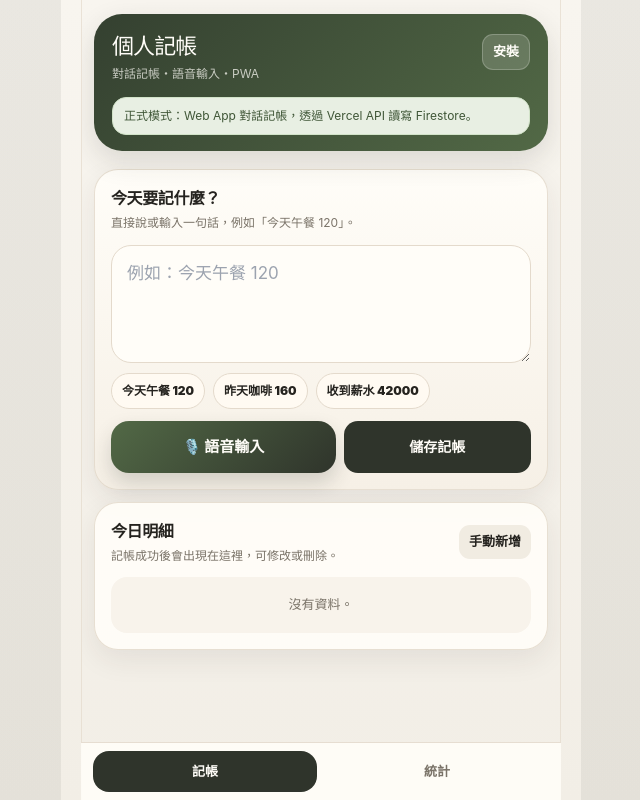
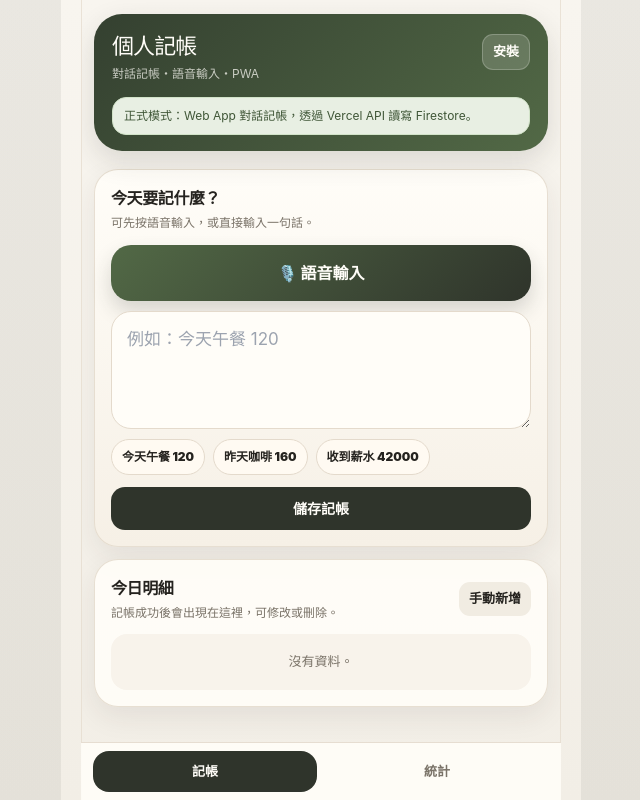
Before and after one commit to kimbridge1313-cpu/personal-expense-system, a website built with Vite: page index.html in a window 1280 px wide. Shown: the whole page, without its empty margins (319-959 px from the left). Built offline with nearby package versions, Linux system fonts and the light colour scheme; files whose address does not match are found by name.

Commit message:
refactor: place voice input before text input

```diff
--- a/index.html
+++ b/index.html
@@ -19,11 +19,11 @@
     .button{border:0;border-radius:14px;padding:11px 14px;min-height:42px;font-size:14px;font-weight:900;cursor:pointer;white-space:nowrap}.button.primary{background:var(--dark);color:#fffdf8}.button.light{background:rgba(255,253,248,.16);color:#fffdf8;border:1px solid rgba(255,253,248,.22)}.button.secondary{background:var(--surface2);color:var(--text)}.button.danger{background:var(--redSoft);color:#7d2f2a}.button.small{min-height:34px;padding:7px 10px;border-radius:11px;font-size:13px}.button:disabled{opacity:.58;cursor:not-allowed}
     .summary-strip{display:grid;grid-template-columns:repeat(3,minmax(138px,1fr));gap:10px;overflow-x:auto;padding:0 0 3px;scrollbar-width:none}.summary-strip::-webkit-scrollbar{display:none}.summary-card{border-radius:20px;padding:14px;min-height:104px;border:1px solid rgba(255,253,248,.7);box-shadow:var(--shadow)}.summary-card.income{background:linear-gradient(135deg,#f4f8ef,#deead5)}.summary-card.expense{background:linear-gradient(135deg,#fbf0e8,#f0d7ca)}.summary-card.balance{background:linear-gradient(135deg,#edf1f3,#d6e0e5)}.summary-label{font-size:12px;font-weight:900;color:rgba(37,35,31,.66)}.summary-value{margin-top:12px;font-size:22px;font-weight:950;letter-spacing:-.045em;line-height:1.05}.summary-note{margin-top:8px;font-size:11px;color:var(--muted)}
     .panel,details.query-details{background:rgba(255,253,248,.92);border:1px solid rgba(228,218,204,.86);border-radius:24px;padding:16px;box-shadow:var(--shadow);margin-top:12px}details.query-details{padding:0;overflow:hidden}details.query-details>summary{list-style:none;cursor:pointer;padding:16px;display:flex;justify-content:space-between;gap:10px;align-items:center;font-weight:950}details.query-details>summary::-webkit-details-marker{display:none}.query-body{padding:0 16px 16px}.section-head{display:flex;justify-content:space-between;gap:10px;align-items:center;margin-bottom:12px}.section-title{margin:0;font-size:16px;font-weight:950;letter-spacing:-.025em}.section-subtitle{margin:4px 0 0;font-size:12px;color:var(--muted);line-height:1.55}
-    .chat-panel{background:linear-gradient(180deg,#fffdf8,#f6f0e6);margin-top:0}.chat-box{display:grid;gap:10px}.chat-input{width:100%;min-height:118px;resize:vertical;border:1px solid var(--line);border-radius:20px;background:#fffdf8;color:var(--text);padding:14px 15px;font-size:17px;line-height:1.6;outline:none}.chat-toolbar{display:grid;grid-template-columns:1.2fr 1fr;gap:8px}.chat-preview{display:none;border-radius:18px;border:1px solid #d9e4d1;background:#f1f7ed;padding:12px}.chat-preview.open{display:block}.preview-grid{display:grid;gap:7px;font-size:13px}.preview-row{display:flex;justify-content:space-between;gap:12px}.preview-row strong{font-weight:950}.quick-examples{display:flex;gap:8px;overflow-x:auto;padding-bottom:2px;scrollbar-width:none}.quick-examples::-webkit-scrollbar{display:none}.chip{border:1px solid var(--line);background:#fffaf2;color:var(--text);border-radius:999px;padding:8px 10px;font-size:12px;font-weight:900;white-space:nowrap}.voice-btn{min-height:52px;border-radius:18px;background:linear-gradient(135deg,#526946,#2f342b)!important;color:#fffdf8!important;box-shadow:0 10px 20px rgba(47,52,43,.18);font-size:15px}.voice-active{background:linear-gradient(135deg,#9a4a40,#6f302b)!important;color:#fffdf8!important}.install-box{display:none;margin-top:10px;border-radius:16px;background:#eef2eb;border:1px solid #d7e1d2;padding:11px 12px;font-size:12px;color:#46543e;line-height:1.55}.install-box.open{display:block}
+    .chat-panel{background:linear-gradient(180deg,#fffdf8,#f6f0e6);margin-top:0}.chat-box{display:grid;gap:10px}.chat-input{width:100%;min-height:118px;resize:vertical;border:1px solid var(--line);border-radius:20px;background:#fffdf8;color:var(--text);padding:14px 15px;font-size:17px;line-height:1.6;outline:none}.chat-toolbar{display:grid;grid-template-columns:1fr;gap:8px}.chat-preview{display:none;border-radius:18px;border:1px solid #d9e4d1;background:#f1f7ed;padding:12px}.chat-preview.open{display:block}.preview-grid{display:grid;gap:7px;font-size:13px}.preview-row{display:flex;justify-content:space-between;gap:12px}.preview-row strong{font-weight:950}.quick-examples{display:flex;gap:8px;overflow-x:auto;padding-bottom:2px;scrollbar-width:none}.quick-examples::-webkit-scrollbar{display:none}.chip{border:1px solid var(--line);background:#fffaf2;color:var(--text);border-radius:999px;padding:8px 10px;font-size:12px;font-weight:900;white-space:nowrap}.voice-btn{width:100%;min-height:56px;border-radius:20px;background:linear-gradient(135deg,#526946,#2f342b)!important;color:#fffdf8!important;box-shadow:0 10px 20px rgba(47,52,43,.18);font-size:16px}.voice-active{background:linear-gradient(135deg,#9a4a40,#6f302b)!important;color:#fffdf8!important}.install-box{display:none;margin-top:10px;border-radius:16px;background:#eef2eb;border:1px solid #d7e1d2;padding:11px 12px;font-size:12px;color:#46543e;line-height:1.55}.install-box.open{display:block}
     .entry-list{display:grid;gap:10px}.entry-card{background:#fffaf2;border:1px solid var(--line);border-radius:18px;padding:14px}.entry-top{display:flex;justify-content:space-between;align-items:flex-start;gap:12px}.entry-title{display:flex;align-items:center;gap:7px;min-width:0;font-weight:950}.entry-title-text{min-width:0;overflow:hidden;white-space:nowrap;text-overflow:ellipsis}.entry-date{margin-top:6px;font-size:12px;color:var(--muted)}.entry-amount{font-size:17px;font-weight:950;white-space:nowrap;text-align:right}.entry-actions{display:grid;grid-template-columns:1fr 1fr;gap:8px;margin-top:12px}.tag{display:inline-flex;align-items:center;border-radius:999px;padding:4px 8px;font-size:11px;font-weight:950;flex:0 0 auto}.tag.income{background:var(--greenSoft);color:#3f5637}.tag.expense{background:var(--redSoft);color:#7d2f2a}.amount-income{color:var(--green)}.amount-expense{color:var(--red)}
     .form-grid{display:grid;gap:10px}.field label{display:block;margin-bottom:6px;font-size:12px;color:var(--muted);font-weight:900}.field input,.field select{display:block;width:100%;max-width:100%;min-width:0;min-height:45px;border:1px solid var(--line);border-radius:14px;background:#fffdf8;color:var(--text);padding:11px 12px;font-size:15px;outline:none}.date-row,.filter-row{display:grid;grid-template-columns:1fr;gap:10px}@media(min-width:390px){.filter-row{grid-template-columns:1fr 1fr}}.toolbar{display:grid;grid-template-columns:1fr 1fr;gap:8px;margin-top:12px}.query-metrics{display:grid;grid-template-columns:1fr;gap:8px;margin-top:12px}.query-metric{display:flex;justify-content:space-between;align-items:center;gap:12px;border-radius:16px;padding:12px 13px;border:1px solid transparent}.query-metric.income{background:#eef5e9;border-color:#dce8d5}.query-metric.expense{background:#f6e7e1;border-color:#ecd5cc}.query-metric.balance{background:#ebe8f0;border-color:#ded6e7}.query-metric-label{font-size:12px;color:var(--muted);font-weight:900}.query-metric-value{font-size:17px;font-weight:950}.query-metric.income .query-metric-value{color:var(--green)}.query-metric.expense .query-metric-value{color:var(--red)}
     .category-box{margin-top:12px;background:#fffaf2;border:1px solid var(--line);border-radius:18px;padding:13px}.bar-row{display:grid;grid-template-columns:74px 1fr 58px;gap:8px;align-items:center;margin-bottom:10px;font-size:12px}.bar-bg{height:8px;background:#e5ded2;border-radius:999px;overflow:hidden}.bar-fill{height:100%;background:var(--green);border-radius:999px}.muted{color:var(--muted);font-size:12px;line-height:1.6;margin:0}.empty{padding:18px;border-radius:16px;background:#f8f3eb;color:var(--muted);text-align:center;font-size:13px}.edit-grid{display:grid;grid-template-columns:1fr;gap:8px}.edit-actions{display:grid;grid-template-columns:1fr 1fr;gap:8px;margin-top:4px}.status-banner{margin-top:14px;padding:9px 11px;border-radius:14px;background:#eef6ea;border:1px solid #d8e5d2;color:#3f5637;font-size:12px;line-height:1.5}
-    .modal-backdrop{position:fixed;inset:0;background:rgba(37,35,31,.46);display:none;z-index:1000;align-items:flex-end;backdrop-filter:blur(5px)}.modal-backdrop.open{display:flex}.modal{width:100%;max-width:480px;margin:0 auto;background:var(--surface);border-radius:26px 26px 0 0;box-shadow:0 -22px 60px rgba(37,35,31,.28);max-height:92vh;overflow:auto;padding-bottom:env(safe-area-inset-bottom)}.modal-handle{width:44px;height:5px;border-radius:999px;background:#d8cfc1;margin:10px auto 6px}.modal-header{padding:12px 18px 14px;display:flex;align-items:flex-start;justify-content:space-between;gap:14px;border-bottom:1px solid var(--line)}.modal-title{margin:0;font-size:18px;font-weight:950}.modal-body{padding:16px 18px}.modal-footer{padding:0 18px 18px;display:grid;grid-template-columns:1fr 1fr;gap:8px}.icon-button{border:0;width:36px;height:36px;border-radius:12px;background:var(--surface2);color:var(--text);font-size:20px;cursor:pointer}
+    .modal-backdrop{position:fixed;inset:0;background:rgba(37,35,31,.46);display:none;z-index:1000;align-items:flex-end;backdrop-filter:blur(5px)}.modal-backdrop.open{display:flex}.modal{width:100%;max-width:480px;margin:0 auto;background:var(--surface);border-radius:26px 26px 0 0;box-shadow:0 -22px 60px rgba(37,35,31,.28);max-height:92vh;overflow:auto;padding-bottom:env(safe-area-inset-bottom)}.modal-handle{width:44px;height:5px;border-radius:999px;background:#d8cfc1;margin:10px auto 6px}.modal-header{padding:12px 18px 14px;display:flex;align-items:flex-start;justify-content:space-between;gap:14px;border-bottom:1px solid var(--line)}.modal-title{margin:0;font-size:18px;font-weight:950}.modal-body{padding:16px 18px}.modal-footer{padding:0 18px 18px;display:grid;grid-template-columns:1fr 1fr;gap:8px}.icon-button{border:0;width:36px;height:36px;border-radius:12px;background:var(--surface2);color:var(--text);font-size:20px;cursor:pointer}.listening-modal{text-align:center;padding:26px 20px 28px}.listening-dot{width:72px;height:72px;margin:0 auto 16px;border-radius:999px;background:#e8efe3;display:grid;place-items:center;color:#526946;font-size:30px;font-weight:950;animation:pulse 1.1s infinite}@keyframes pulse{0%{box-shadow:0 0 0 0 rgba(82,105,70,.28)}70%{box-shadow:0 0 0 18px rgba(82,105,70,0)}100%{box-shadow:0 0 0 0 rgba(82,105,70,0)}}
     .bottom-nav{position:fixed;left:50%;bottom:0;transform:translateX(-50%);width:100%;max-width:480px;padding:8px 12px calc(8px + env(safe-area-inset-bottom));background:rgba(255,253,248,.9);backdrop-filter:blur(14px);border-top:1px solid rgba(228,218,204,.9);z-index:30;display:grid;grid-template-columns:1fr 1fr;gap:8px}.nav-btn{border:0;background:transparent;color:var(--muted);font-size:13px;font-weight:950;padding:11px 8px;border-radius:16px;cursor:pointer}.nav-btn.active{background:var(--dark);color:#fffdf8}@media(min-width:760px){body{background:linear-gradient(90deg,rgba(47,52,43,.07) 0,rgba(47,52,43,.07) calc(50% - 260px),transparent calc(50% - 260px),transparent calc(50% + 260px),rgba(47,52,43,.07) calc(50% + 260px)),linear-gradient(180deg,#f8f5ef,#f2eee6)}.app{border-left:1px solid rgba(228,218,204,.7);border-right:1px solid rgba(228,218,204,.7)}}
   </style>
 </head>
@@ -32,7 +32,7 @@
     <section class="hero"><div class="hero-row"><div><h1 class="title">個人記帳</h1><p class="subtitle">對話記帳・語音輸入・PWA</p></div><button class="button light small" id="installPwaBtn">安裝</button><button class="button light hidden-legacy" id="openManualModalBtn">手動新增</button></div><div class="status-banner" id="statusBanner">正在檢查 Firebase 設定...</div></section>
 
     <div class="app-page active" id="recordPage">
-      <section class="panel chat-panel" id="chatSection"><div class="section-head"><div><h2 class="section-title">今天要記什麼？</h2><p class="section-subtitle">直接說或輸入一句話，例如「今天午餐 120」。</p></div></div><div class="chat-box"><textarea class="chat-input" id="chatInput" placeholder="例如：今天午餐 120"></textarea><div class="quick-examples"><button class="chip js-example" data-text="今天午餐 120">今天午餐 120</button><button class="chip js-example" data-text="昨天咖啡 160">昨天咖啡 160</button><button class="chip js-example" data-text="收到薪水 42000">收到薪水 42000</button></div><div class="chat-toolbar"><button class="button secondary voice-btn" id="voiceBtn">🎙️ 語音輸入</button><button class="button primary" id="chatSubmitBtn">儲存記帳</button></div><div class="chat-preview" id="chatPreview"><div class="preview-grid" id="chatPreviewBody"></div><div class="toolbar"><button class="button secondary" id="chatClearBtn">清空</button><button class="button primary" id="chatConfirmBtn">確認儲存</button></div></div><div class="install-box" id="installHint">可加入手機主畫面，之後像 App 一樣直接打開記帳。</div></div></section>
+      <section class="panel chat-panel" id="chatSection"><div class="section-head"><div><h2 class="section-title">今天要記什麼？</h2><p class="section-subtitle">可先按語音輸入，或直接輸入一句話。</p></div></div><div class="chat-box"><button class="button secondary voice-btn" id="voiceBtn">🎙️ 語音輸入</button><textarea class="chat-input" id="chatInput" placeholder="例如：今天午餐 120"></textarea><div class="quick-examples"><button class="chip js-example" data-text="今天午餐 120">今天午餐 120</button><button class="chip js-example" data-text="昨天咖啡 160">昨天咖啡 160</button><button class="chip js-example" data-text="收到薪水 42000">收到薪水 42000</button></div><div class="chat-toolbar"><button class="button primary" id="chatSubmitBtn">儲存記帳</button></div><div class="chat-preview" id="chatPreview"><div class="preview-grid" id="chatPreviewBody"></div><div class="toolbar"><button class="button secondary" id="chatClearBtn">清空</button><button class="button primary" id="chatConfirmBtn">確認儲存</button></div></div><div class="install-box" id="installHint">可加入手機主畫面，之後像 App 一樣直接打開記帳。</div></div></section>
       <section class="panel" id="todaySection"><div class="section-head"><div><h2 class="section-title">今日明細</h2><p class="section-subtitle">記帳成功後會出現在這裡，可修改或刪除。</p></div><button class="button secondary small" id="openManualModalBtn2">手動新增</button></div><div id="todayList" class="entry-list"></div></section>
     </div>
 
```
